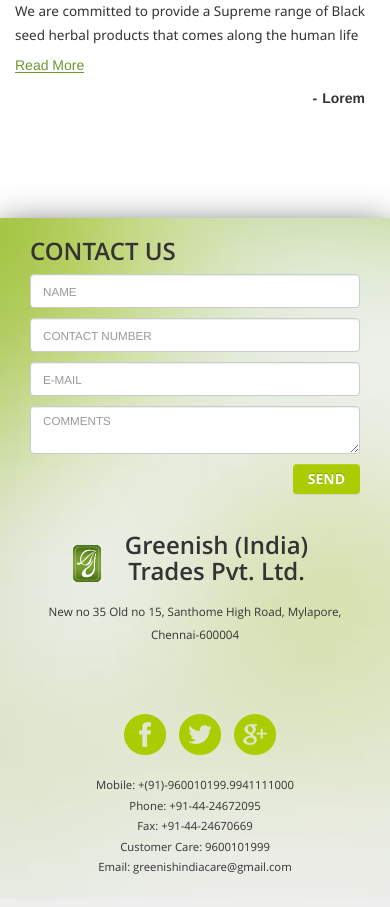
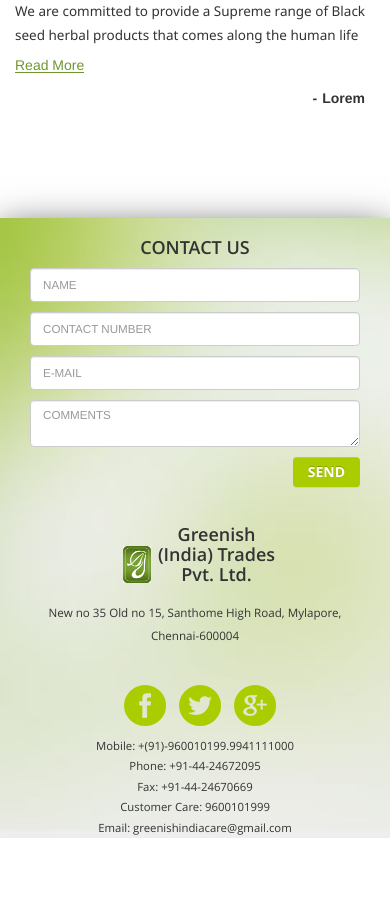
Before and after one commit to manojkumaran/greenish-healthcare, a PHP site: page / in a window 390 px wide. Shown: the part 2519-3426 px from the top of the page. After the commit the page ends 3357 px from the top, so only its background shows below. Run offline with PHP 8.4, Linux system fonts and the light colour scheme; some libraries are stand-ins or nearby versions.

Commit message:
Footer-media queries changes

```diff
--- a/css/main.css
+++ b/css/main.css
@@ -361,6 +361,7 @@ footer{
 }
 .footer_contact{
 	margin-top: 0;
+	font-size: 18px;
 }
 form input{
 	display:block;
@@ -398,6 +399,7 @@ form input{
 	  margin: 0;
 	  display: inline-block;
 	  width: 70%;
+	  font-size: 18px;
 }
 .address-content{
 	margin-top:15px;
@@ -653,7 +655,7 @@ text-align:center;
 
 
 /*  media queries for header starts */
-@media screen  and (min-width: 320px) and (max-width: 768px){
+/*@media screen  and (min-width: 320px) and (max-width: 768px){
 
 .address-block{
   margin-bottom: 30px;
@@ -675,7 +677,23 @@ text-align:center;
 }
 .address-block img {
 margin-right:0px;
- }
+ }*/
+
+ @media screen and (max-width:992px){
+	.social-icons,.contacts,.address-block,.form-footer{
+	text-align:center;
+}
+.social-icons-block,.address-block{
+	margin-top:38px;
+}
+.address-block img {
+	margin-right:0px;
+}
+.address-block h3{
+	width:40%;
+}
+
+}
 
 @media screen  and (min-width: 320px) and (max-width: 480px){
 .product_img a {
--- a/includes/footer.php
+++ b/includes/footer.php
@@ -10,7 +10,7 @@
 				<input type="submit" value="SEND" class="action-btn-footer btn btn-primary"/>
 			</form>
 		</div>
-		<div class="col-xs-12 col-sm-12 col-md-4 col-lg-3 address-block clearfix">
+		<div class="col-xs-12 col-sm-12 col-md-4 col-lg-3  col-lg-offset-1 address-block clearfix">
 			<img src="img/about-img.png" class="inline-block"/><h3>Greenish (India) Trades Pvt. Ltd.</h3>
 			<p class="address-content">New no 35 Old no 15,
 			Santhome High Road,	Mylapore, Chennai-600004</p>
```
